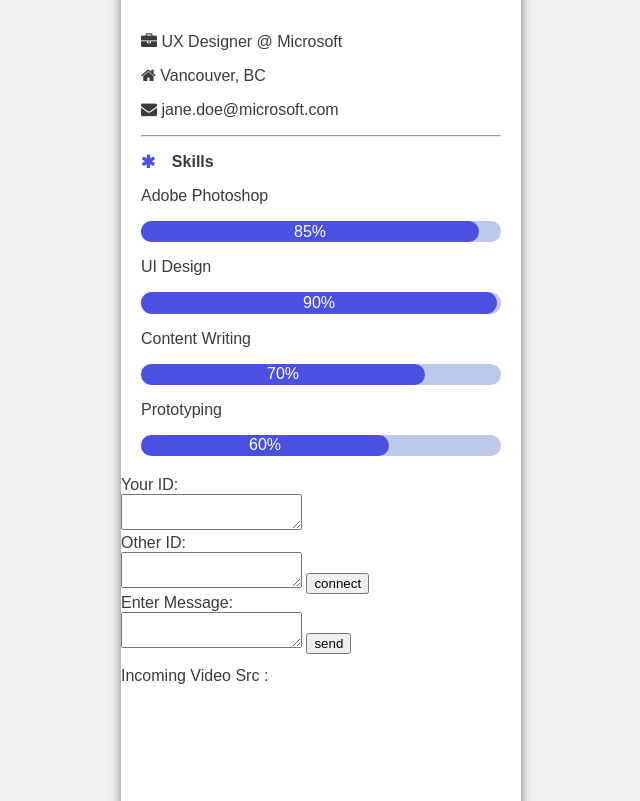
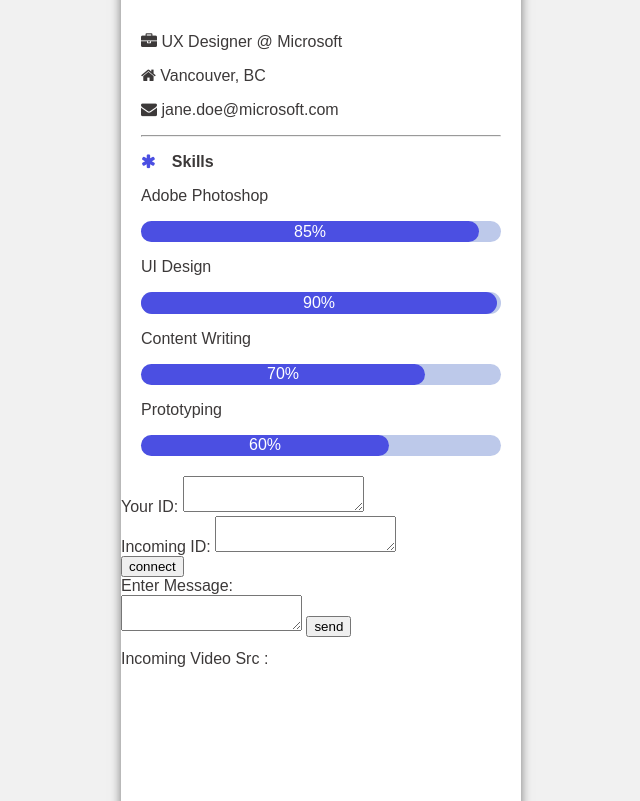
Before and after one commit to bibschan/microsoft-hackaton, a website: page index.html in a window 1280 px wide. Shown: the part 281-1082 px from the top of the page, without its empty margins (319-959 px from the left). Drawn offline with Linux system fonts and the light colour scheme.

Commit message:
add name to elements

```diff
--- a/index.html
+++ b/index.html
@@ -48,20 +48,25 @@
         </div>
       </div>
 
-      <label>Your ID:</label><br />
-      <textarea id="yourId"></textarea><br />
-      <label>Other ID:</label><br />
-      <textarea id="otherId"></textarea>
+      <div class="localid">
+        <label class="localidlabel">Your ID:</label>
+        <textarea class="localid" id="yourId"></textarea>
+      </div>
+      <div class="incomingid">
+        <label class="incomingidlabel">Incoming ID:</label>
+        <textarea id="otherId"></textarea>
+      </div>
+
       <button id="connect">connect</button><br />
 
-      <label>Enter Message:</label><br />
+      <label id="yourMessagelabel">Enter Message:</label><br />
       <textarea id="yourMessage"></textarea>
       <button id="send">send</button>
       <pre id="messages"></pre>
 
-      <label>Incoming Video Src : </label><br />
+      <label id="incomingVideolabel">Incoming Video Src : </label><br />
       <video id="incomingVideo"></video>
-      <label>Local Video Src : </label><br />
+      <label id="localVideolabel">Local Video Src : </label><br />
       <video id="localVideo"></video>
     </div>
     <script src="bundle.js" charset="utf-8"></script>
```
